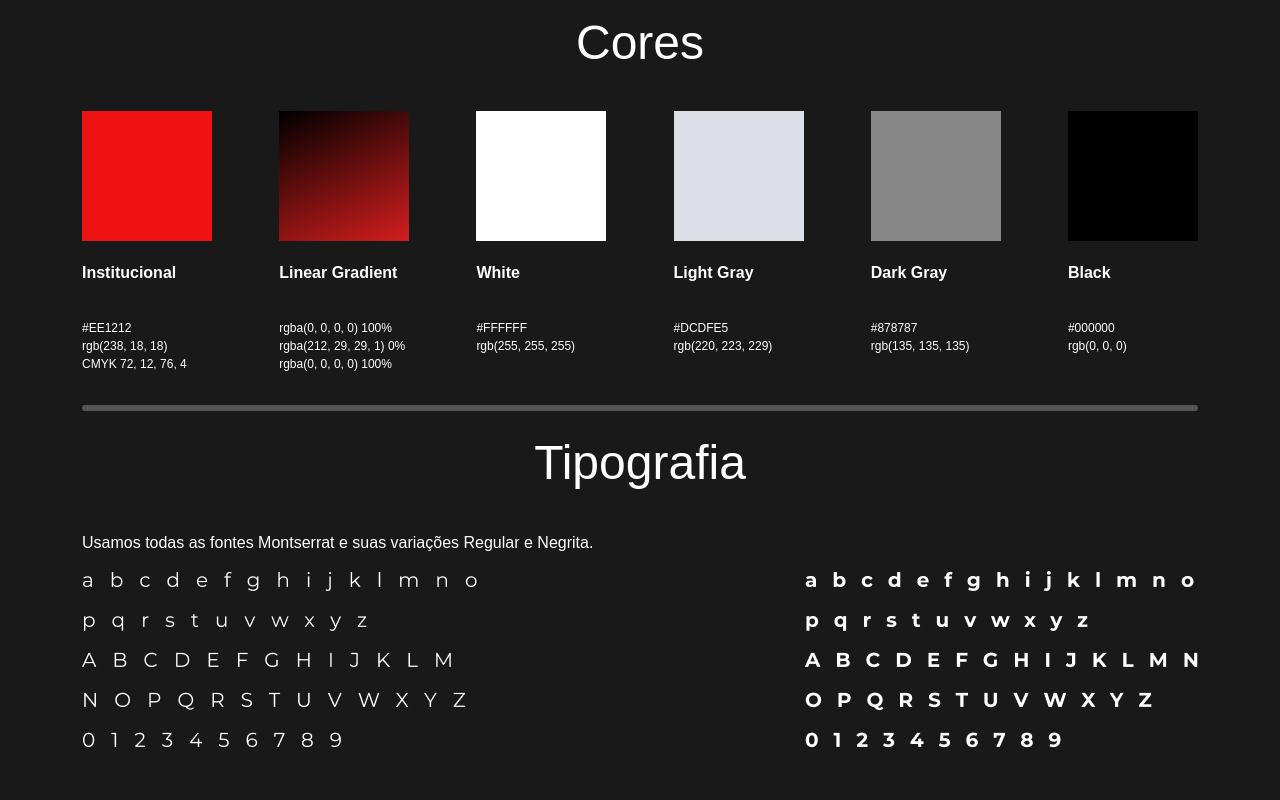
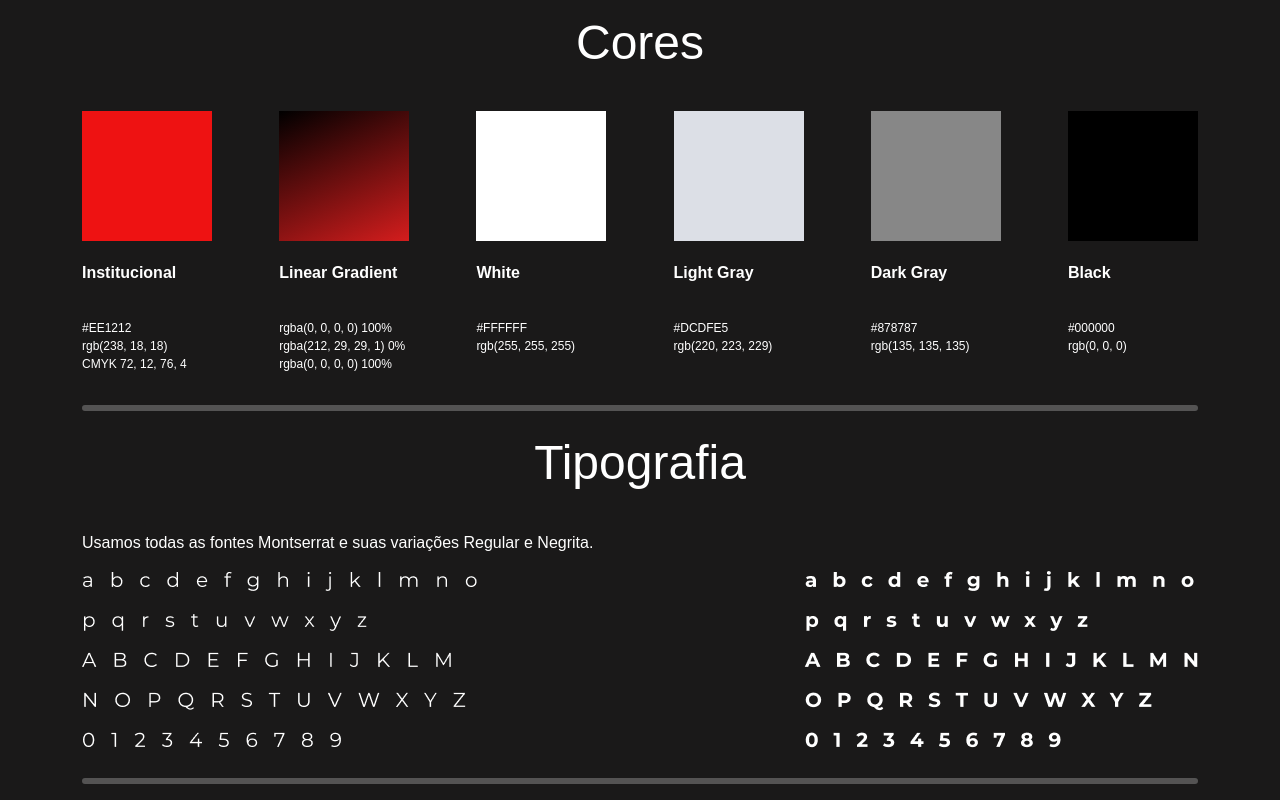
Before and after one commit to boitatech/media-kit, a plain HTML site: page index.html in a window 1280 px wide. Shown: the part 970-1770 px from the top of the page. Before the commit the page ends 1748 px from the top, so only its background shows below. Drawn offline with nearby package versions, Linux system fonts and the light colour scheme.

Commit message:
feat: starting wallpapers section

```diff
--- a/index.html
+++ b/index.html
@@ -205,6 +205,8 @@
                 </picture>
             </div>
 
+	    <hr class="white">
+
         </div>
     </body>
 </html>
```
